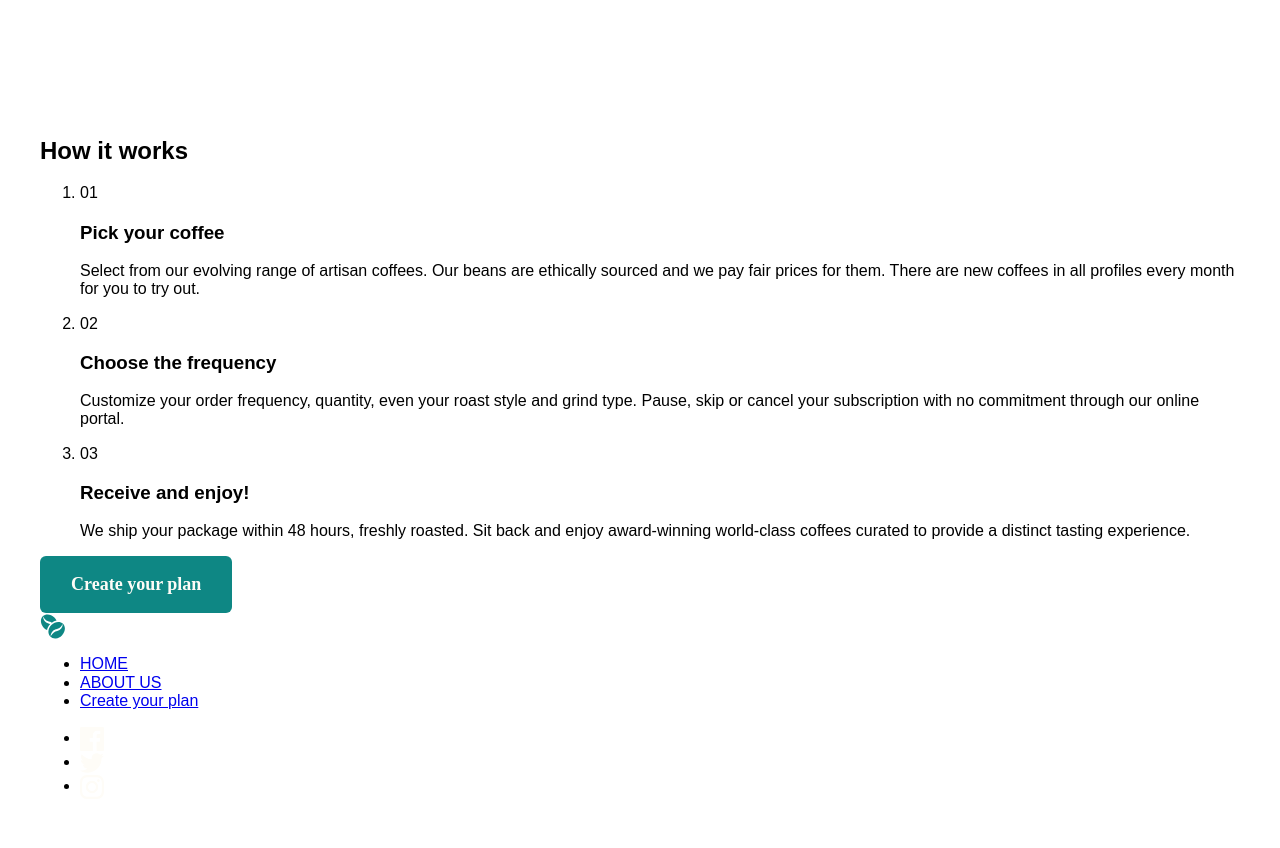
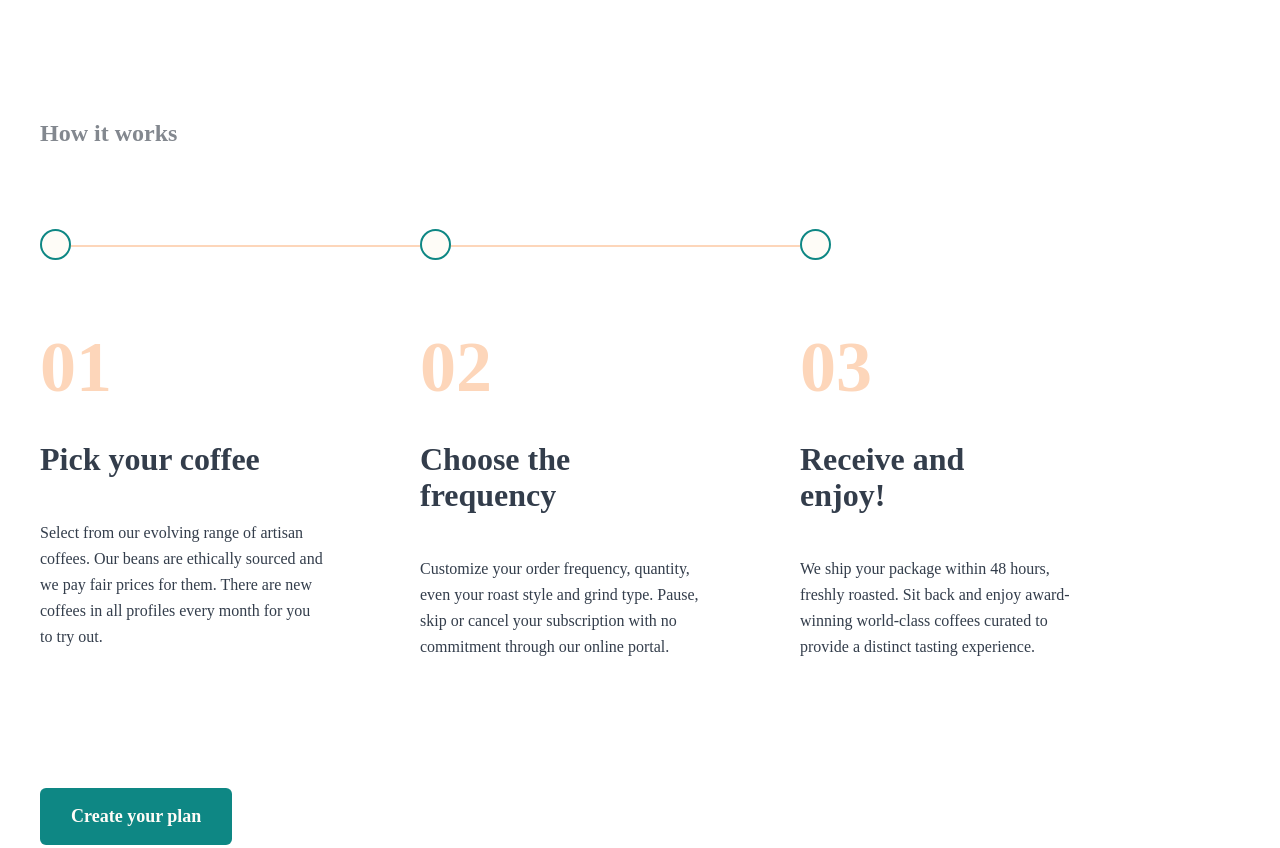
Before and after one commit to umarofz/coffee-with-scss, a plain HTML site: page index.html in a window 1280 px wide. Shown: the part 2460-3308 px from the top of the page. Before the commit the page ends 3275 px from the top, so only its background shows below. Drawn offline with nearby package versions, Linux system fonts and the light colour scheme.

Commit message:
End of index.html and scss page

```diff
--- a/scss/blocks/_blocks.scss
+++ b/scss/blocks/_blocks.scss
@@ -5,4 +5,5 @@
 @import "hero";
 @import "collection";
 @import "chooseus";
+@import "step";
 @import "footer";
--- a/scss/blocks/_footer.scss
+++ b/scss/blocks/_footer.scss
@@ -0,0 +1,93 @@
+.footer {
+
+  margin-bottom: 88px;
+
+  &__container {
+    background-color: #2C343E;
+    display: flex;
+    padding: 47px 85px 51px 85px;
+    justify-content: space-between;
+    align-items: center;
+    text-align: center;
+  }
+
+  &__left {
+    margin-right: 103px;
+  }
+
+  &__link {
+  }
+
+  &__link-logo {
+    width: 256px;
+  height: 26px;
+  object-fit: contain;
+  }
+
+  &__nav {
+  }
+
+  &__list {
+    margin: 0;
+  padding: 0;
+  list-style-type: none;
+  display: flex;
+  margin-right: 217px;
+  }
+
+  &__item {
+    margin-right: 1px;
+    display: flex;
+    align-items: center;
+  }
+
+  &__item-link {
+    font-family: 'Barlow';
+  font-style: normal;
+  font-weight: 700;
+  font-size: 12px;
+  line-height: 15px;
+  letter-spacing: 0.923077px;
+  text-transform: uppercase;
+  text-decoration: none;
+  color: #83888F;
+  padding-right: 32px;
+  }
+
+  &__item-active:hover {
+    font-family: 'Barlow';
+  font-style: normal;
+  font-weight: 700;
+  font-size: 12px;
+  line-height: 15px;
+  letter-spacing: 0.923077px;
+  text-transform: uppercase;
+  color: #FEFCF7;
+  }
+  &__item-active:active {
+    font-family: 'Barlow';
+  font-style: normal;
+  font-weight: 700;
+  font-size: 12px;
+  line-height: 15px;
+  letter-spacing: 0.923077px;
+  text-transform: uppercase;
+  color: #FEFCF7;
+  }
+
+  &__smm-list {
+    margin: 0;
+    padding: 0;
+    list-style-type: none;
+    display: flex;
+  }
+
+  &__smm-item {
+  }
+
+  &__smm-item-link {
+  }
+
+  &__smm-item-img {
+  }
+}
--- /dev/null
+++ b/scss/blocks/_step.scss
@@ -0,0 +1,107 @@
+.step {
+
+  margin-bottom: 200px;
+
+  &__inner-container {
+  }
+
+  &__container {
+  }
+
+  &__heading {
+    font-family: 'Fraunces';
+    font-style: normal;
+    font-weight: 900;
+    font-size: 24px;
+    line-height: 32px;
+    color: #83888F;
+    margin: 0;
+    padding: 0;
+    margin-bottom: 80px;
+  }
+
+  &__list {
+    margin: 0;
+    padding: 0;
+    list-style-type: none;
+    display: flex;
+    margin-bottom: 64px;
+  }
+
+  &__item {
+    margin: 0;
+    padding: 0;
+    width: 380px;
+  }
+
+  &__item:last-child &__icon-wrapper::before {
+    display: none;
+  }
+
+  &__icon-wrapper {
+    margin-bottom: 67px;
+    position: relative;
+
+    &::before {
+      content: "";
+      position: absolute;
+      top: 50%;
+      left: 0;
+      transform: translateY(-100%);
+      display: inline-block;
+      width: 100%;
+      height: 2px;
+      z-index: -1;
+      background-color: #FDD6BA;
+    }
+  }
+
+  &__icon-circle {
+    width: 31px;
+    height: 31px;
+    background-color: #FEFCF7;
+    border: 2px solid #0E8784;
+    border-radius: 50%;
+    display: inline-block;
+  }
+
+  &__info-wrapper {
+    padding-right: 95px;
+  }
+
+  &__item-number {
+    font-family: 'Fraunces';
+    font-style: normal;
+    font-weight: 900;
+    font-size: 72px;
+    line-height: 72px;
+    color: #FDD6BA;
+    margin: 0;
+    padding: 0;
+    margin-bottom: 38px;
+  }
+
+  &__item-heading {
+    font-family: 'Fraunces';
+    font-style: normal;
+    font-weight: 900;
+    font-size: 32px;
+    line-height: 36px;
+    color: #333D4B;
+    margin: 0;
+    margin-bottom: 43px;
+    width: 255px;
+  }
+
+  &__item-text {
+    font-family: 'Barlow';
+    font-style: normal;
+    font-weight: 400;
+    font-size: 16px;
+    line-height: 26px;
+    color: #333D4B;
+    margin: 0;
+    margin-bottom: 64px;
+    width: 285px;
+  }
+}
```
Also changed, not shown: css/styles.css, 1 other file.
